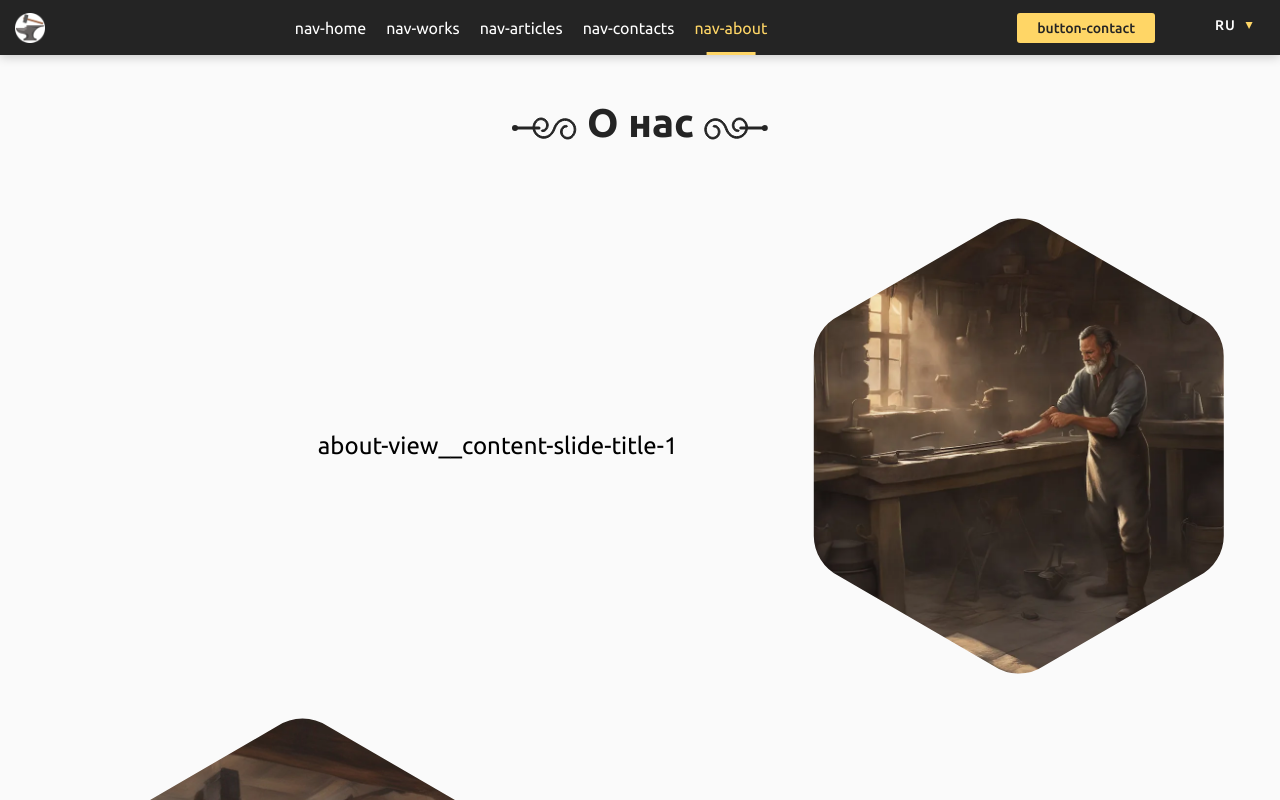
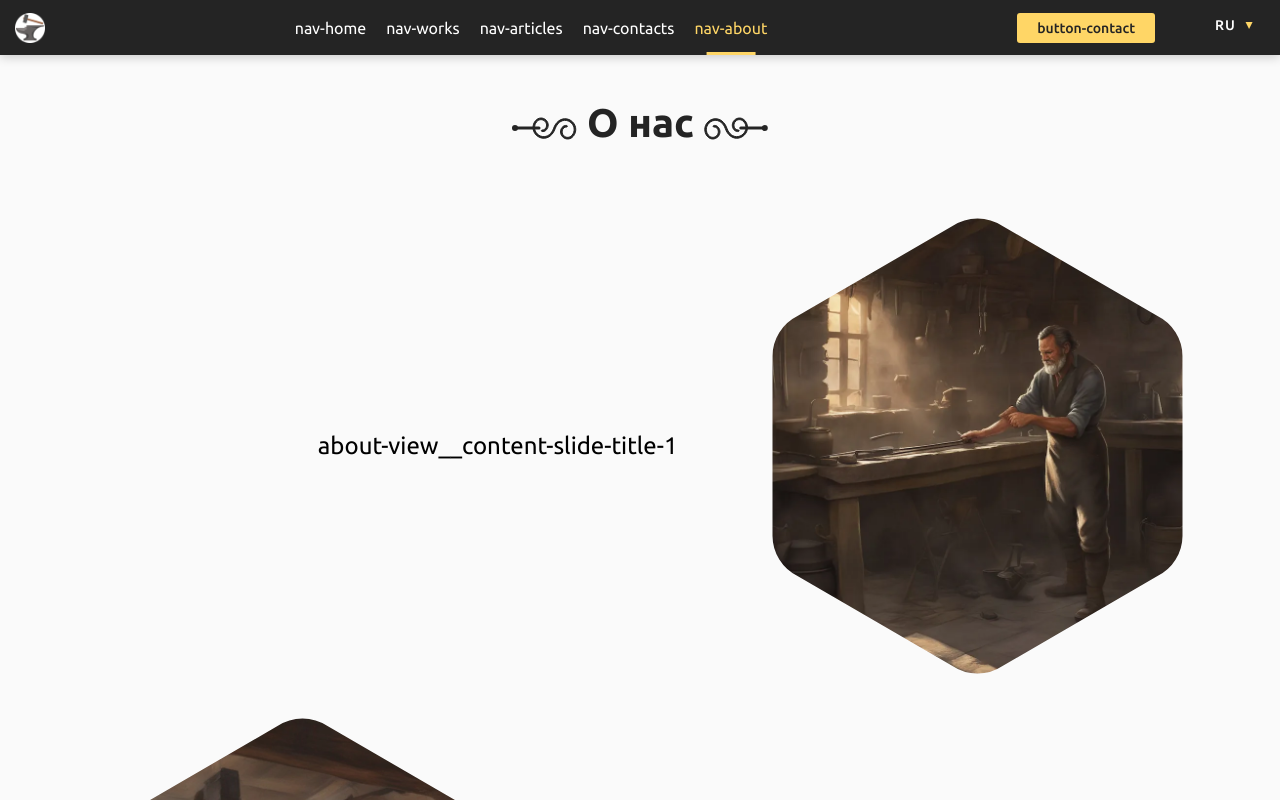
Before and after one commit to FermataSoft/forging_website, a Vue app: page /about in a window 1280 px wide. Shown: the top 800 px of the page. Built offline with nearby package versions, Linux system fonts and the light colour scheme; what vue-awesome-paginate would draw is missing.

Commit message:
Fix unwanted overflow in About page

```diff
--- a/src/views/AboutView.vue
+++ b/src/views/AboutView.vue
@@ -125,7 +125,7 @@ const { t } = useI18n();
 
   img {
     width: 100%;
-    margin-left: calc(100% - 100% / 1.09); // Trouble with clip-path position
+    // margin-left: calc(100% - 100% / 1.09); // Trouble with clip-path position
     clip-path: url(#hexagon);
     -webkit-clip-path: url(#hexagon);
 
```
